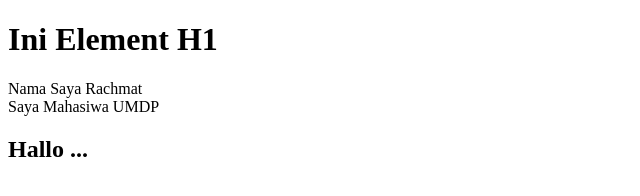
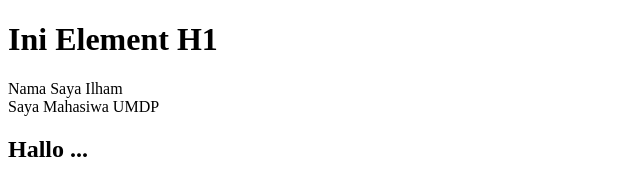
Before and after one commit to Web-Programming/materi-html-css-js-Dzurell, a plain HTML site: page pertemuan7/index.html in a window 1280 px wide. Shown: the full height of the page, 0-640 px from the left. Drawn offline with Linux system fonts and the light colour scheme.

Commit message:
Update index.html

```diff
--- a/pertemuan7/index.html
+++ b/pertemuan7/index.html
@@ -30,7 +30,7 @@
 
         //Output Document - DOM
         document.write("<h2>Hallo ...</h2>");
-        document.getElementById("demo").innerHTML = "Nama Saya Rachmat";
+        document.getElementById("demo").innerHTML = "Nama Saya Ilham";
         document.getElementById("demo").innerHTML += "<br/>Saya Mahasiwa UMDP";
 
         //Variabel
```
